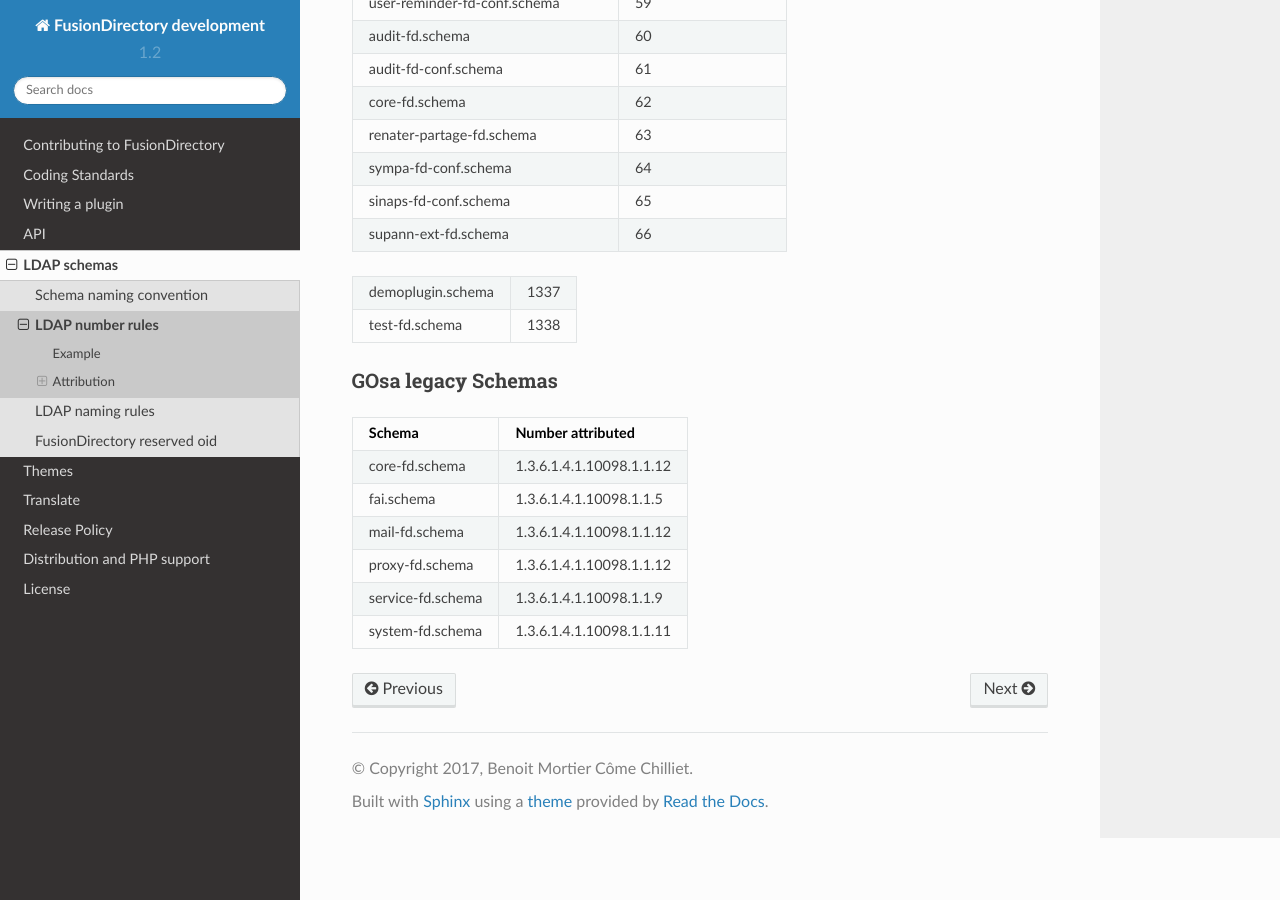
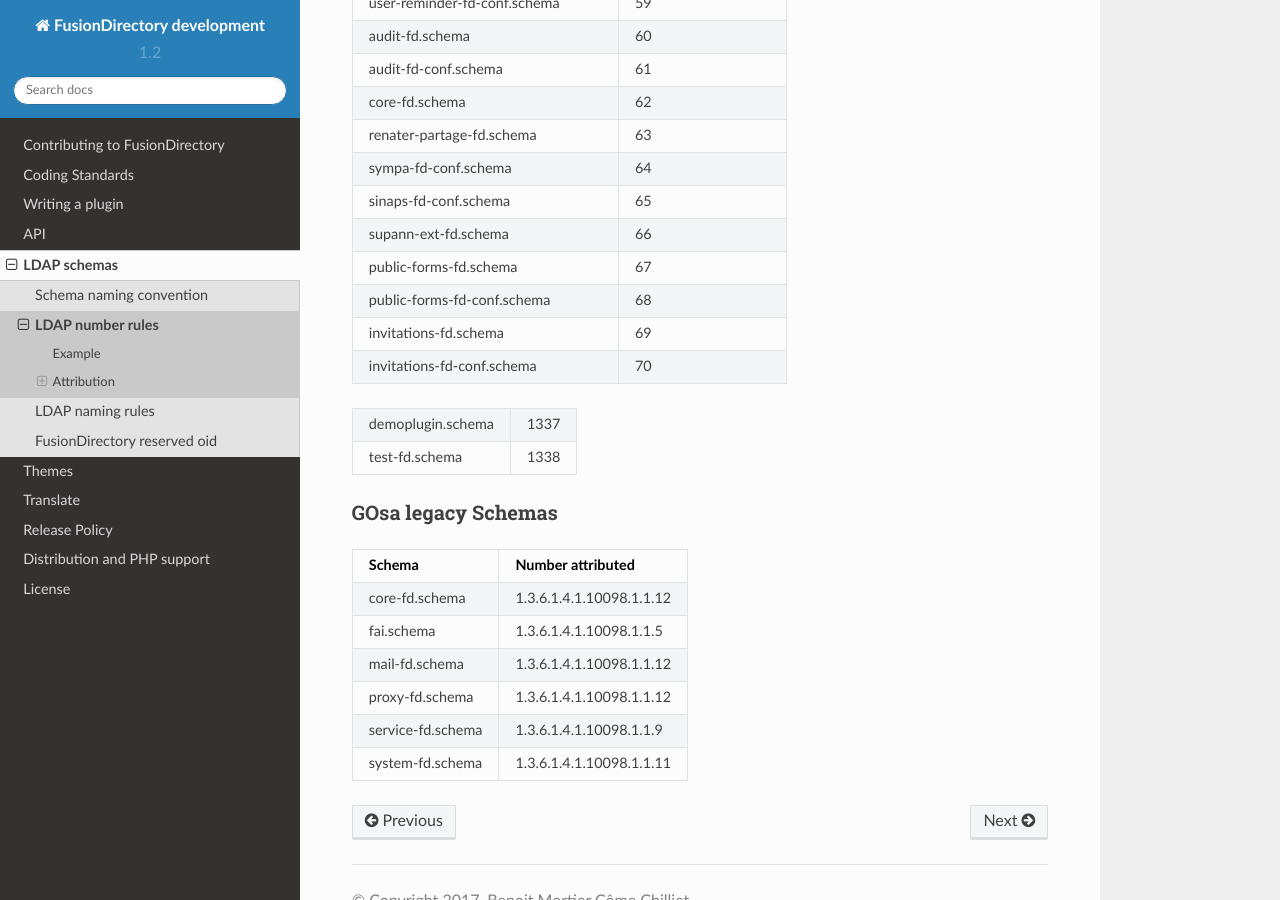
Before and after one commit to fusiondirectory/fusiondirectory-dev-manual, a Sphinx documentation site: the page built from source/schemas/numberrules.rst, in a window 1280 px wide and 900 px high, scrolled down 2823 px. Built offline with Sphinx 7.4.7 and the Read the Docs theme 2.0.0, drawn with Linux system fonts in a browser that asks for light colours.

Commit message:
Add 2 plugins to numberrules.rst

```diff
--- a/source/schemas/numberrules.rst
+++ b/source/schemas/numberrules.rst
@@ -101,6 +101,10 @@
 sympa-fd-conf.schema                  64
 sinaps-fd-conf.schema                 65
 supann-ext-fd.schema                  66
+public-forms-fd.schema                67
+public-forms-fd-conf.schema           68
+invitations-fd.schema                 69
+invitations-fd-conf.schema            70
 ===================================== =====================
 
 ===================================== =====================
```
